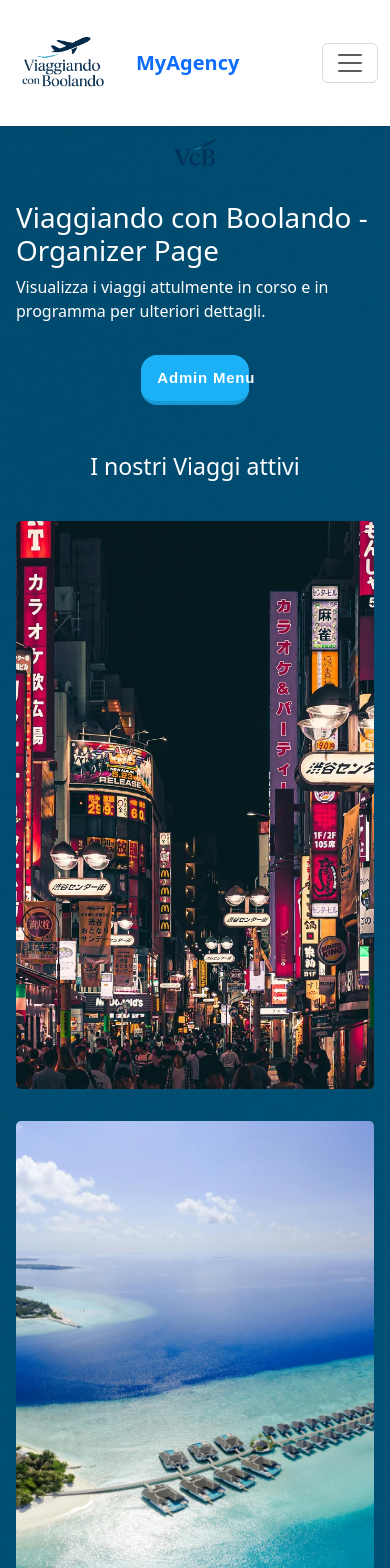
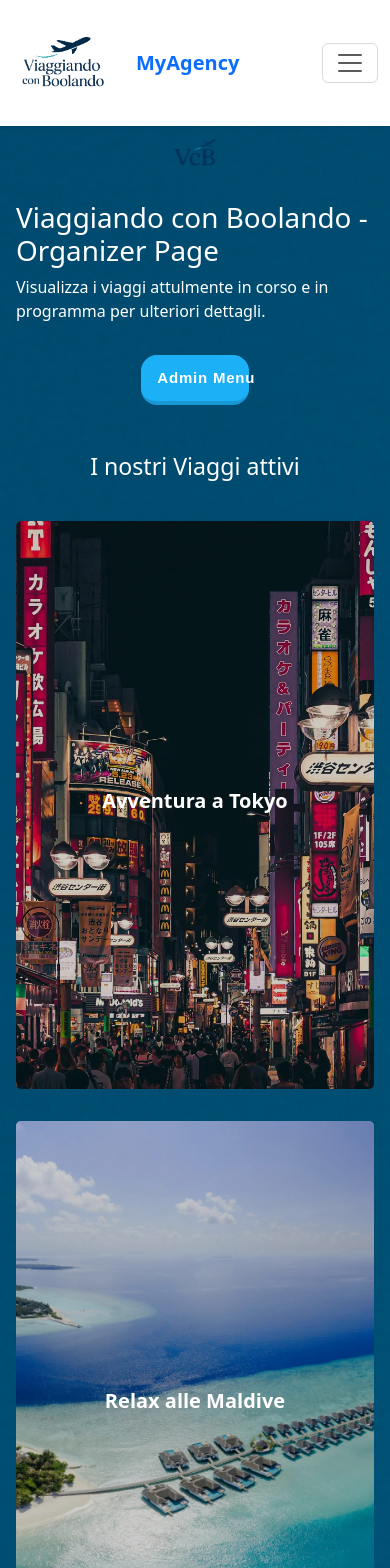
Before and after one commit to DavideCriscuolo/projectTeam, a React (Vite) app: page / in a window 390 px wide. Shown: the top 1568 px of the page. Built offline with nearby package versions, Linux system fonts and the light colour scheme.

Commit message:
aggiunta media query per overaly in mod tablet

```diff
--- a/src/components/ListaViaggi.jsx
+++ b/src/components/ListaViaggi.jsx
@@ -26,7 +26,7 @@ export default function ListaViaggi({ viaggi }) {
                       onMouseEnter={() => setIsHover(trip.id)}
                       onMouseLeave={() => setIsHover(null)}
                     >
-                      <h5 className="card-title">{trip.nomeViaggio}</h5>
+                      <h5 className="card-title fw-bold">{trip.nomeViaggio}</h5>
                     </div>
                   </>
                 </div>
--- a/src/css/ListaViaggi.css
+++ b/src/css/ListaViaggi.css
@@ -26,3 +26,14 @@
   opacity: 0;
   transition: 0.8s all ease-in-out;
 }
+
+@media screen and (max-width: 1366px) {
+  .card-img-overlay {
+    opacity: 100;
+    position: absolute;
+    width: 100%;
+    height: 100%;
+    background: rgba(0, 0, 0, 0.193);
+    border-radius: inherit;
+  }
+}
```
